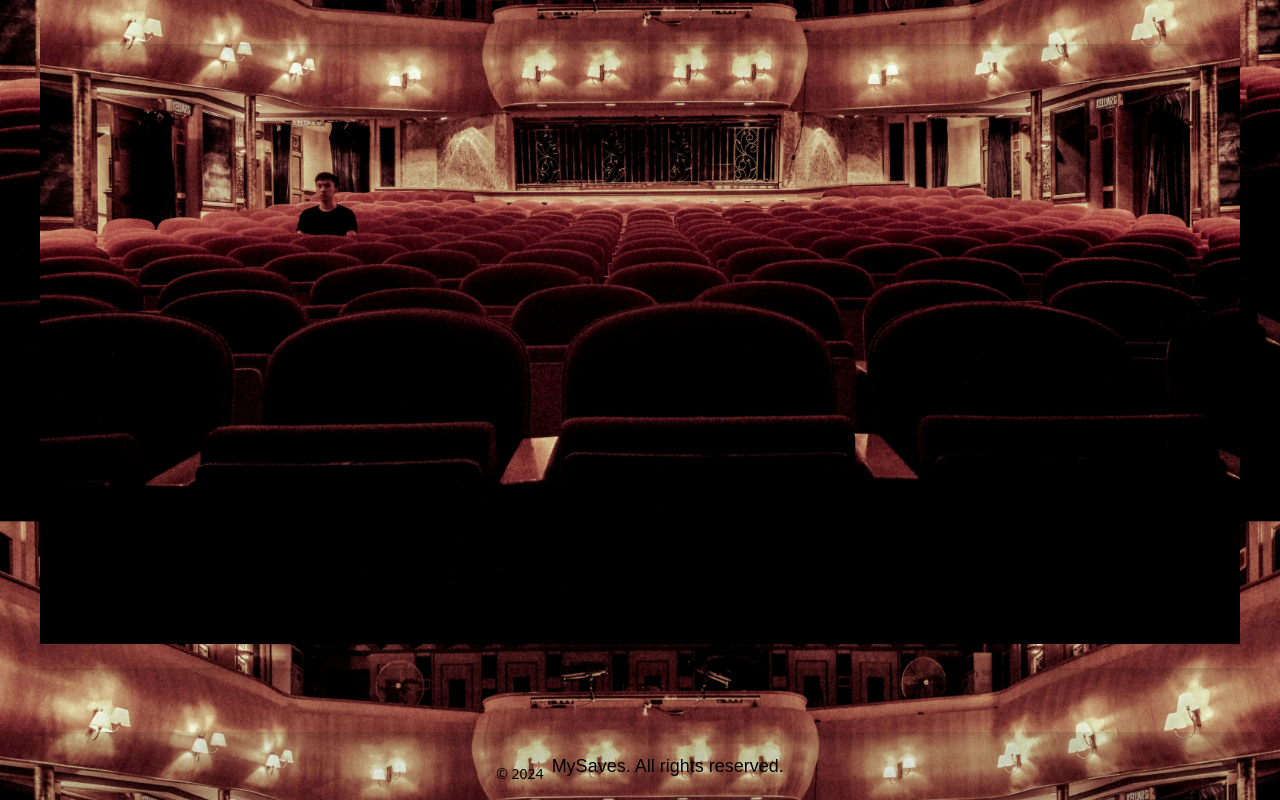
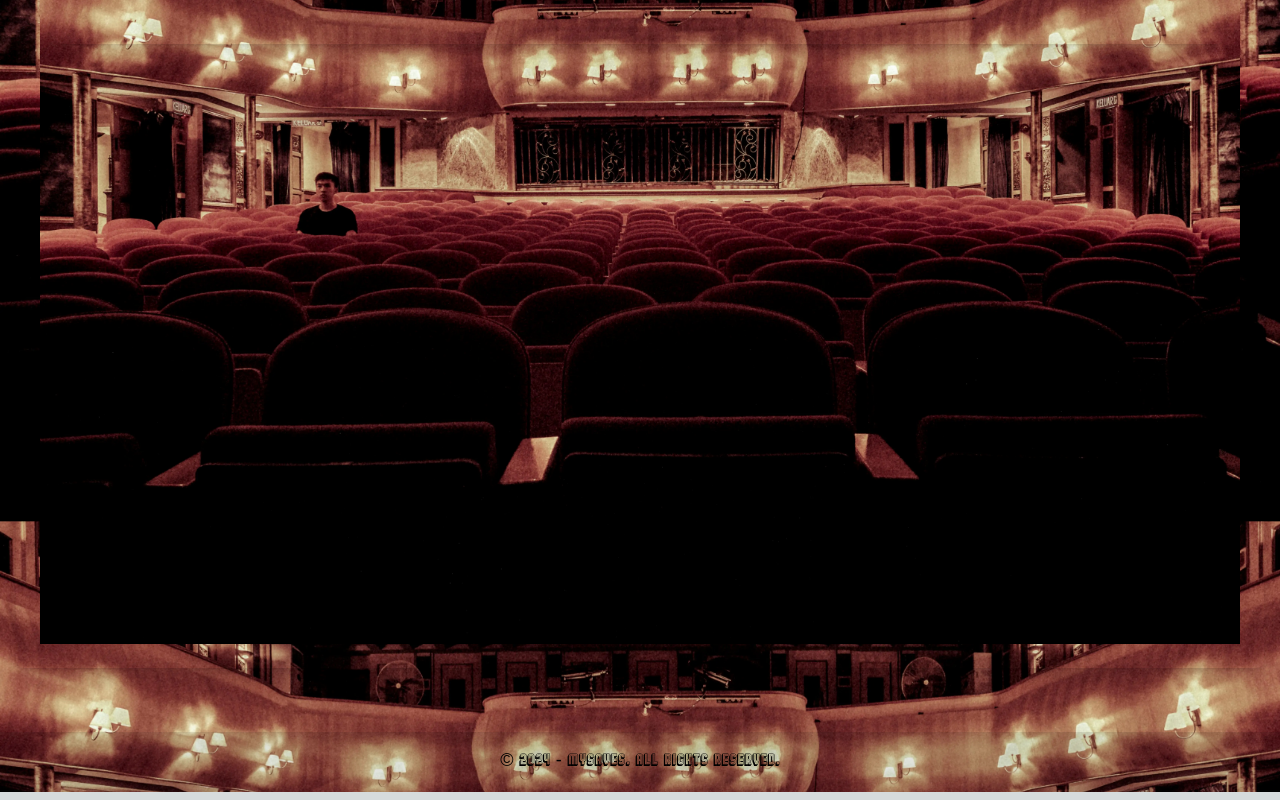
Before and after one commit to ry-animal/my-saves, a Next.js app: page /layout/RootLayout in a window 1280 px wide. Shown: the part 332-1132 px from the top of the page. Built offline with nearby package versions, Linux system fonts and the light colour scheme; a web font is replaced by a local one.

Commit message:
fix some fonts and some readme

```diff
--- a/src/pages/layout/RootLayout.tsx
+++ b/src/pages/layout/RootLayout.tsx
@@ -51,8 +51,7 @@ const Layout: React.FC<LayoutProps> = ({ children, title = 'MySaves' }) => {
       </main>
 
       <footer className="bg-black/10 py-4 mt-8 shadow-sm flex justify-center items-center gap-2">
-        <p className="text-sm mt-4">&copy; {new Date().getFullYear()}</p>
-        <p className="font-aliens text-lg">MySaves. All rights reserved.</p>
+        <p className="font-broadway text-lg">&copy; {new Date().getFullYear()} - MySaves. All rights reserved.</p>
       </footer>
     </div>
   );
```
Also changed, not shown: 1 other file (tests, documents, lock files or other folders).
